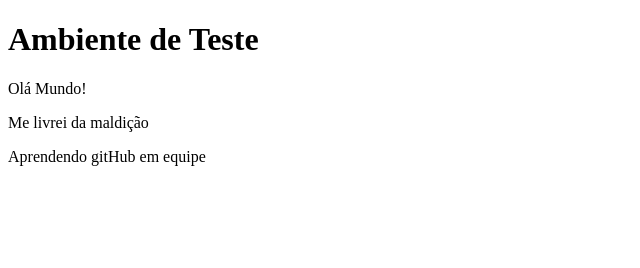
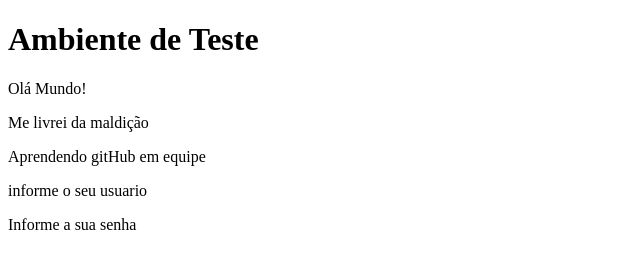
Before and after one commit to luanmoreira59/OrangeEvolution, a plain HTML site: page index.html in a window 1280 px wide. Shown: the whole page, without its empty margins (0-640 px from the left). Drawn offline with Linux system fonts and the light colour scheme.

Commit message:
fazendo a tela de login

```diff
--- a/index.html
+++ b/index.html
@@ -11,5 +11,7 @@
     <p>Olá Mundo!</p>
     <p>Me livrei da maldição</p>
     <div>Aprendendo gitHub em equipe</div>
+    <p>informe o seu usuario</p>
+    <p>Informe a sua senha</p>
 </body>
 </html>
```
